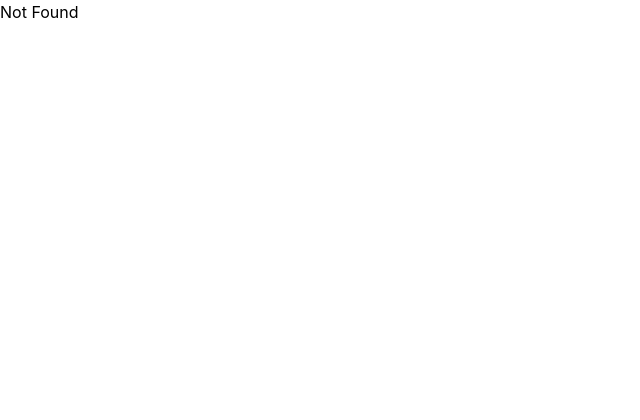
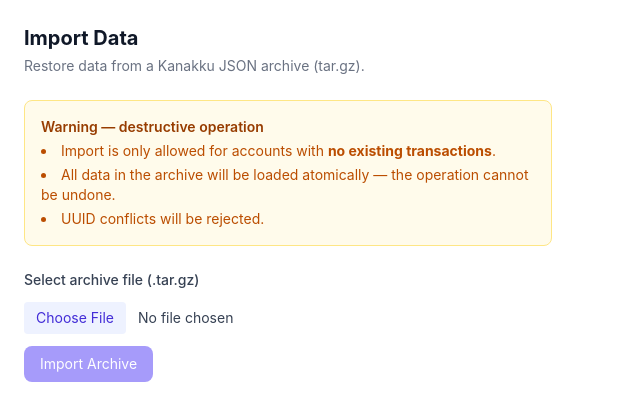
Before and after one commit to induviduality/kanakku, a React (Vite) app in the folder frontend/: page /settings/import in a window 1280 px wide. Shown: the top 420 px of the page, without its empty margins (0-640 px from the left). Built offline with nearby package versions, Linux system fonts and the light colour scheme.

Commit message:
feat: Task 12.4 - Frontend Export/Import UI (SettingsDataExport, SettingsDataImport, portability hooks, 12 tests)

```diff
--- /dev/null
+++ b/frontend/src/api/portability.ts
@@ -0,0 +1,52 @@
+import { useMutation, useQuery, useQueryClient } from '@tanstack/react-query'
+import { apiPost, apiGet } from '../lib/api-client'
+
+export type ExportJobStatus = 'pending' | 'running' | 'done' | 'failed'
+
+export interface ExportJob {
+  id: string
+  status: ExportJobStatus
+  created_at: string
+  completed_at: string | null
+  error: string | null
+}
+
+export function useTriggerExport() {
+  const qc = useQueryClient()
+  return useMutation<ExportJob, Error>({
+    mutationFn: () => apiPost('/export', {}),
+    onSuccess: () => qc.invalidateQueries({ queryKey: ['export'] }),
+  })
+}
+
+export function useGetExportJob(jobId: string | null) {
+  return useQuery<ExportJob>({
+    queryKey: ['export', jobId],
+    queryFn: () => apiGet(`/export/${jobId}`),
+    enabled: !!jobId,
+    refetchInterval: (query) => {
+      const status = query.state.data?.status
+      return status === 'pending' || status === 'running' ? 2000 : false
+    },
+  })
+}
+
+export function useImportArchive() {
+  return useMutation<{ imported_tables: Record<string, number>; total_records: number }, Error, File>({
+    mutationFn: (file: File) => {
+      const form = new FormData()
+      form.append('file', file)
+      return fetch('/api/v1/import-archive', {
+        method: 'POST',
+        headers: { Authorization: `Bearer ${localStorage.getItem('access_token') ?? ''}` },
+        body: form,
+      }).then(async (r) => {
+        if (!r.ok) {
+          const err = await r.json().catch(() => ({ detail: r.statusText }))
+          throw new Error(err.detail ?? 'Import failed')
+        }
+        return r.json()
+      })
+    },
+  })
+}
--- /dev/null
+++ b/frontend/src/pages/SettingsDataExport.tsx
@@ -0,0 +1,67 @@
+import { useState } from 'react'
+import { useTriggerExport, useGetExportJob } from '../api/portability'
+
+export default function SettingsDataExport() {
+  const [jobId, setJobId] = useState<string | null>(null)
+  const trigger = useTriggerExport()
+  const { data: job } = useGetExportJob(jobId)
+
+  const status = job?.status ?? null
+
+  async function handleExport() {
+    const result = await trigger.mutateAsync()
+    setJobId(result.id)
+  }
+
+  const downloadUrl = jobId ? `/api/v1/export/${jobId}/download` : null
+
+  return (
+    <div className="p-4 md:p-6 max-w-xl space-y-6">
+      <div>
+        <h1 className="text-xl font-bold text-gray-900">Export Data</h1>
+        <p className="text-sm text-gray-500 mt-1">
+          Download all your data as a portable JSON archive (tar.gz).
+          UUIDs are preserved so the archive can be imported into another Kanakku instance.
+        </p>
+      </div>
+
+      <button
+        onClick={handleExport}
+        disabled={trigger.isPending || status === 'pending' || status === 'running'}
+        className="px-4 py-2 bg-indigo-600 text-white text-sm rounded-lg hover:bg-indigo-700 disabled:opacity-50"
+        aria-label="Start export"
+      >
+        {trigger.isPending || status === 'pending' || status === 'running'
+          ? 'Exporting…'
+          : 'Export My Data'}
+      </button>
+
+      {status === 'done' && downloadUrl && (
+        <div className="rounded-lg border border-green-200 bg-green-50 p-4 space-y-2">
+          <p className="text-sm font-medium text-green-800">Export complete!</p>
+          <a
+            href={downloadUrl}
+            download
+            className="inline-block px-4 py-2 bg-green-600 text-white text-sm rounded-lg hover:bg-green-700"
+            aria-label="Download archive"
+          >
+            Download Archive
+          </a>
+        </div>
+      )}
+
+      {status === 'failed' && (
+        <p className="text-sm text-red-600" role="alert">
+          Export failed: {job?.error ?? 'Unknown error'}
+        </p>
+      )}
+
+      {(status === 'pending' || status === 'running') && (
+        <div className="flex items-center gap-2 text-sm text-gray-500" aria-live="polite">
+          <span className="inline-block w-4 h-4 border-2 border-indigo-400 border-t-transparent rounded-full animate-spin" />
+          Preparing your archive…
+        </div>
+      )}
+    </div>
+  )
+}
--- /dev/null
+++ b/frontend/src/pages/SettingsDataImport.tsx
@@ -0,0 +1,88 @@
+import { useRef, useState } from 'react'
+import { useImportArchive } from '../api/portability'
+
+export default function SettingsDataImport() {
+  const fileRef = useRef<HTMLInputElement>(null)
+  const [selectedFile, setSelectedFile] = useState<File | null>(null)
+  const [result, setResult] = useState<{ total_records: number; imported_tables: Record<string, number> } | null>(null)
+  const importMutation = useImportArchive()
+
+  async function handleImport() {
+    if (!selectedFile) return
+    const data = await importMutation.mutateAsync(selectedFile)
+    setResult(data)
+    setSelectedFile(null)
+    if (fileRef.current) fileRef.current.value = ''
+  }
+
+  return (
+    <div className="p-4 md:p-6 max-w-xl space-y-6">
+      <div>
+        <h1 className="text-xl font-bold text-gray-900">Import Data</h1>
+        <p className="text-sm text-gray-500 mt-1">
+          Restore data from a Kanakku JSON archive (tar.gz).
+        </p>
+      </div>
+
+      <div className="rounded-lg border border-amber-200 bg-amber-50 p-4" role="alert">
+        <p className="text-sm font-semibold text-amber-800">Warning — destructive operation</p>
+        <ul className="mt-1 text-sm text-amber-700 list-disc list-inside space-y-1">
+          <li>Import is only allowed for accounts with <strong>no existing transactions</strong>.</li>
+          <li>All data in the archive will be loaded atomically — the operation cannot be undone.</li>
+          <li>UUID conflicts will be rejected.</li>
+        </ul>
+      </div>
+
+      <div className="space-y-3">
+        <label className="block text-sm font-medium text-gray-700">
+          Select archive file (.tar.gz)
+        </label>
+        <input
+          ref={fileRef}
+          type="file"
+          accept=".tar.gz,.gz"
+          aria-label="Select archive file"
+          onChange={(e) => setSelectedFile(e.target.files?.[0] ?? null)}
+          className="block w-full text-sm text-gray-700 file:mr-3 file:py-1.5 file:px-3 file:rounded file:border-0 file:bg-indigo-50 file:text-indigo-700 hover:file:bg-indigo-100"
+        />
+
+        {selectedFile && (
+          <p className="text-xs text-gray-500">Selected: {selectedFile.name}</p>
+        )}
+
+        <button
+          onClick={handleImport}
+          disabled={!selectedFile || importMutation.isPending}
+          className="px-4 py-2 bg-indigo-600 text-white text-sm rounded-lg hover:bg-indigo-700 disabled:opacity-50"
+          aria-label="Start import"
+        >
+          {importMutation.isPending ? 'Importing…' : 'Import Archive'}
+        </button>
+      </div>
+
+      {importMutation.error && (
+        <p className="text-sm text-red-600" role="alert">
+          {importMutation.error.message}
+        </p>
+      )}
+
+      {result && (
+        <div className="rounded-lg border border-green-200 bg-green-50 p-4 space-y-2">
+          <p className="text-sm font-medium text-green-800">
+            Import complete — {result.total_records} records loaded.
+          </p>
+          <details className="text-xs text-green-700">
+            <summary className="cursor-pointer">View by table</summary>
+            <ul className="mt-1 space-y-0.5 pl-2">
+              {Object.entries(result.imported_tables)
+                .filter(([, n]) => n > 0)
+                .map(([table, n]) => (
+                  <li key={table}>{table}: {n}</li>
+                ))}
+            </ul>
+          </details>
+        </div>
+      )}
+    </div>
+  )
+}
--- a/frontend/src/router.tsx
+++ b/frontend/src/router.tsx
@@ -29,6 +29,8 @@
 import GPayOrphans from './pages/GPayOrphans'
 import Reports from './pages/Reports'
 import ReportDashboard from './pages/ReportDashboard'
+import SettingsDataExport from './pages/SettingsDataExport'
+import SettingsDataImport from './pages/SettingsDataImport'
 
 const rootRoute = createRootRoute({ component: Outlet })
 
@@ -230,6 +232,18 @@
   component: ReportDashboard,
 })
 
+const settingsDataExportRoute = createRoute({
+  getParentRoute: () => rootRoute,
+  path: '/settings/export',
+  component: SettingsDataExport,
+})
+
+const settingsDataImportRoute = createRoute({
+  getParentRoute: () => rootRoute,
+  path: '/settings/import',
+  component: SettingsDataImport,
+})
+
 const routeTree = rootRoute.addChildren([
   indexRoute,
   setupRoute,
@@ -264,6 +278,8 @@
   gpayOrphansRoute,
   reportsRoute,
   reportDashboardRoute,
+  settingsDataExportRoute,
+  settingsDataImportRoute,
 ])
 
 export const router = createRouter({ routeTree })
--- a/frontend/src/test/handlers.ts
+++ b/frontend/src/test/handlers.ts
@@ -894,6 +894,37 @@
     return HttpResponse.json(data)
   }),
 
+  // Portability — Export
+  http.post('/api/v1/export', () =>
+    HttpResponse.json(
+      {
+        id: 'job-1',
+        status: 'done',
+        created_at: '2026-01-01T00:00:00Z',
+        completed_at: '2026-01-01T00:00:05Z',
+        error: null,
+      },
+      { status: 202 },
+    ),
+  ),
+  http.get('/api/v1/export/:jobId', ({ params }) =>
+    HttpResponse.json({
+      id: params.jobId,
+      status: 'done',
+      created_at: '2026-01-01T00:00:00Z',
+      completed_at: '2026-01-01T00:00:05Z',
+      error: null,
+    }),
+  ),
+  http.get('/api/v1/export/:jobId/download', () =>
+    new HttpResponse(new Blob(['fake-archive']), {
+      headers: { 'Content-Type': 'application/gzip' },
+    }),
+  ),
+  http.post('/api/v1/import-archive', () =>
+    HttpResponse.json({ imported_tables: { accounts: 2, transactions: 10 }, total_records: 12 }),
+  ),
+
   // Tags
   http.get('/api/v1/tags', () => HttpResponse.json(TAGS_RESPONSE)),
   http.post('/api/v1/tags', async ({ request }) => {
```
Also changed, not shown: 5 other files (tests, documents, lock files or other folders).
